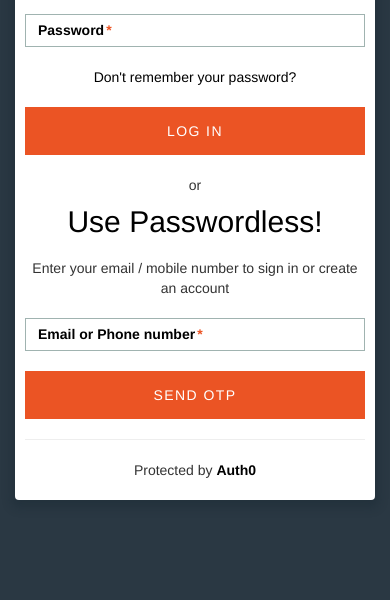
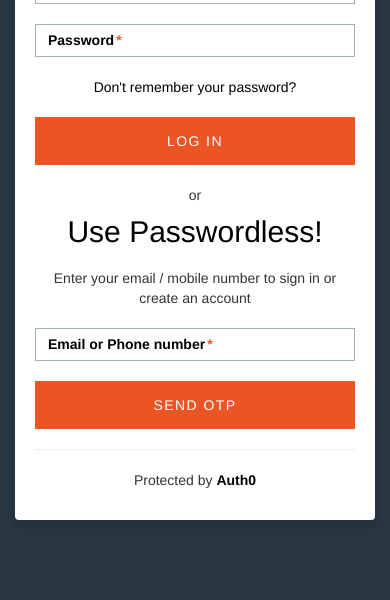
Before and after one commit to vikasjayaram/auth0-samples, a plain HTML site: page auth0-custom-ui/index.html in a window 390 px wide. Shown: the part 502-1102 px from the top of the page. Drawn offline with nearby package versions, Linux system fonts and the light colour scheme; a script that the page names is missing.

Commit message:
fix css for mobile

```diff
--- a/auth0-custom-ui/css/style.css
+++ b/auth0-custom-ui/css/style.css
@@ -24,7 +24,7 @@ a:hover {
 .auth0-form {
   background: #ffffff;
   padding: 20px;
-  width: 40%;
+  width: 376px;
   margin: 80px auto;
   border-radius: 4px;
   box-shadow: 0 4px 10px 4px rgba(19, 35, 47, 0.3);
@@ -34,7 +34,7 @@ a:hover {
 @media screen and (max-width: 480px) {
   .auth0-form {
     background: #ffffff;
-    padding: 10px;
+    padding: 20px;
     width: 100%;
     margin: 80px auto;
     border-radius: 4px;
```
